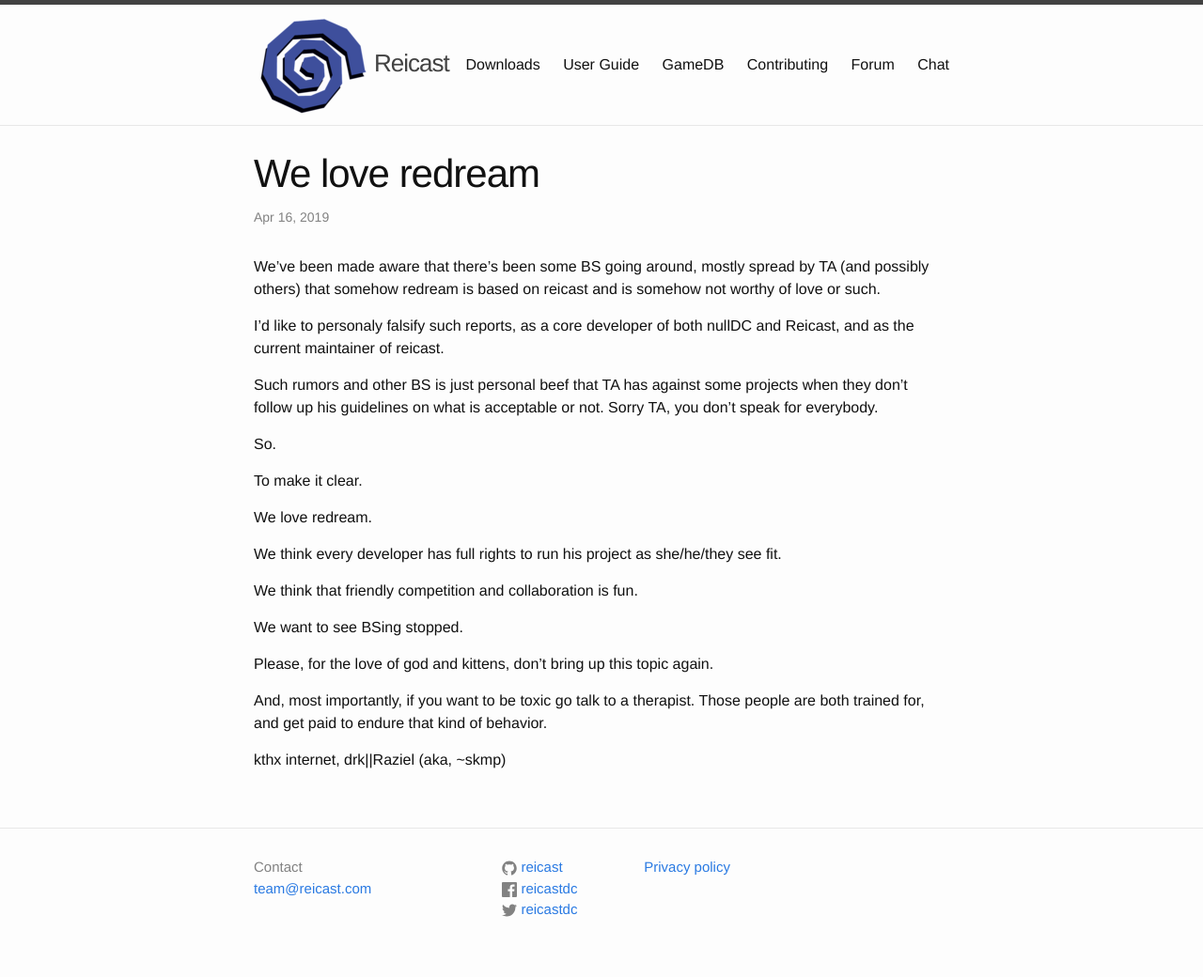
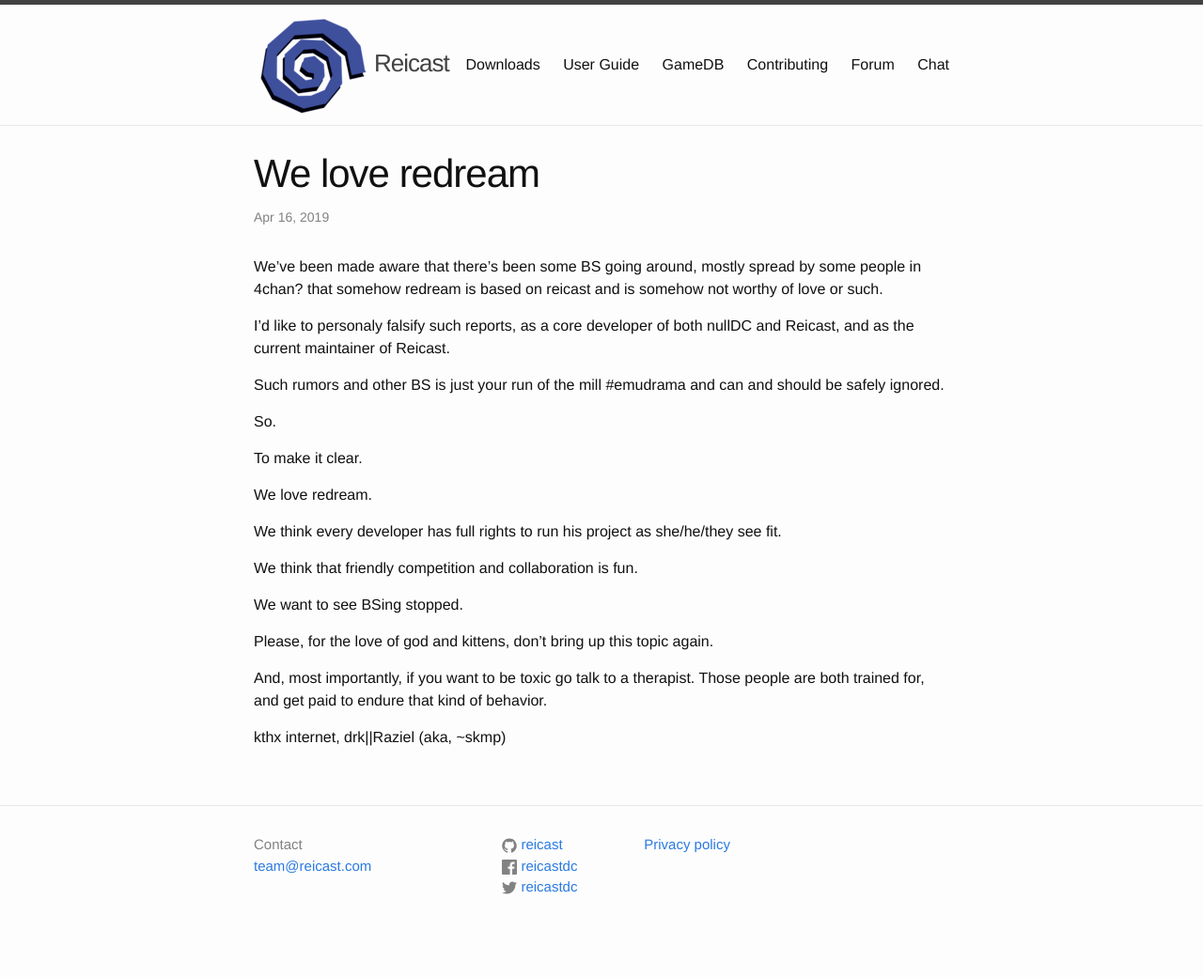
Before and after one commit to skmp/reicast.com, a Jekyll site: the page built from _posts/2019-04-16-we-love-redream.markdown, in a window 1280 px wide. Shown: the whole page at 94% size. Built offline with Jekyll 4.4.1, drawn with Linux system fonts in a browser that asks for light colours; a script that is not in the unit is left out; comment, search, counter and statistics services are not loaded; after the commit the page ends 1016 px from its top, so only the background shows below that.

Commit message:
Update 2019-04-16-we-love-redream.markdown
Update post to match further investigation into this issue

```diff
--- a/_posts/2019-04-16-we-love-redream.markdown
+++ b/_posts/2019-04-16-we-love-redream.markdown
@@ -5,11 +5,11 @@
 categories: news
 ---
 
-We've been made aware that there's been some BS going around, mostly spread by TA (and possibly others) that somehow redream is based on reicast and is somehow not worthy of love or such.
+We've been made aware that there's been some BS going around, mostly spread by some people in 4chan? that somehow redream is based on reicast and is somehow not worthy of love or such.
 
-I'd like to personaly falsify such reports, as a core developer of both nullDC and Reicast, and as the current maintainer of reicast.
+I'd like to personaly falsify such reports, as a core developer of both nullDC and Reicast, and as the current maintainer of Reicast.
 
-Such rumors and other BS is just personal beef that TA has against some projects when they don't follow up his guidelines on what is acceptable or not. Sorry TA, you don't speak for everybody.
+Such rumors and other BS is just your run of the mill #emudrama and can and should be safely ignored.
 
 
 So.
```
